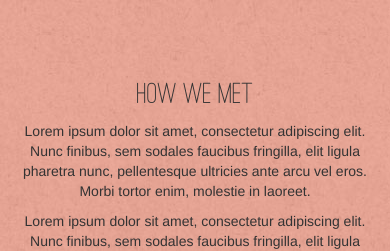
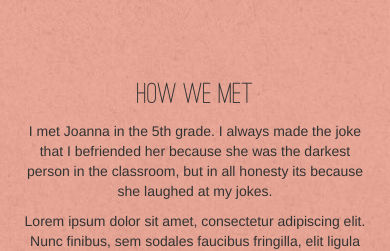
Before and after one commit to jund0-legacy-projects/wedding-websitev1, a website: page index.html at #/home in a window 390 px wide. Shown: the part 3000-3251 px from the top of the page. Drawn offline with nearby package versions, Linux system fonts and the light colour scheme; some packages are replaced by stand-ins of ours.

Commit message:
skrollr fix for mobile

```diff
--- a/index.html
+++ b/index.html
@@ -26,6 +26,7 @@
 		<!--[if lt IE 7]>
             <p class="browsehappy">You are using an <strong>outdated</strong> browser. Please <a href="http://browsehappy.com/">upgrade your browser</a> to improve your experience.</p>
         <![endif]-->
+        <div id="skrollr-body">
         <div ng-controller ="MainCtrl">
 			<div ng-include ='"templates/layout/header.html"'></div>
 			<main>
@@ -41,7 +42,7 @@
 			<div ng-include ='"templates/layout/footer.html"'></div>
 			<div id="content-overlay" ng-show="loading"><img src="img/succulents/s1-2.png" class="spinning" alt="LOADING..."></div>
 		</div>
-
+		</div>
 		<script type="text/javascript" src="libs/bootstrap/dist/js/bootstrap.min.js"></script>
 		<!--<script type="text/javascript" src="libs/skrollr/dist/skrollr.min.js"></script>-->
 	    <script type="text/javascript" src="libs/angular/angular.min.js"></script>
--- a/templates/partials/aboutus.html
+++ b/templates/partials/aboutus.html
@@ -39,7 +39,7 @@
 		<div class="row">
 			<div class="col-sm-6">
 				<p class="text-center">
-					Lorem ipsum dolor sit amet, consectetur adipiscing elit. Nunc finibus, sem sodales faucibus fringilla, elit ligula pharetra nunc, pellentesque ultricies ante arcu vel eros. Morbi tortor enim, molestie in laoreet.
+					I met Joanna in the 5th grade. I always made the joke that I befriended her because she was the darkest person in the classroom, but in all honesty its because she laughed at my jokes.
 				</p>
 			</div>
 			<div class="col-sm-6">
```
